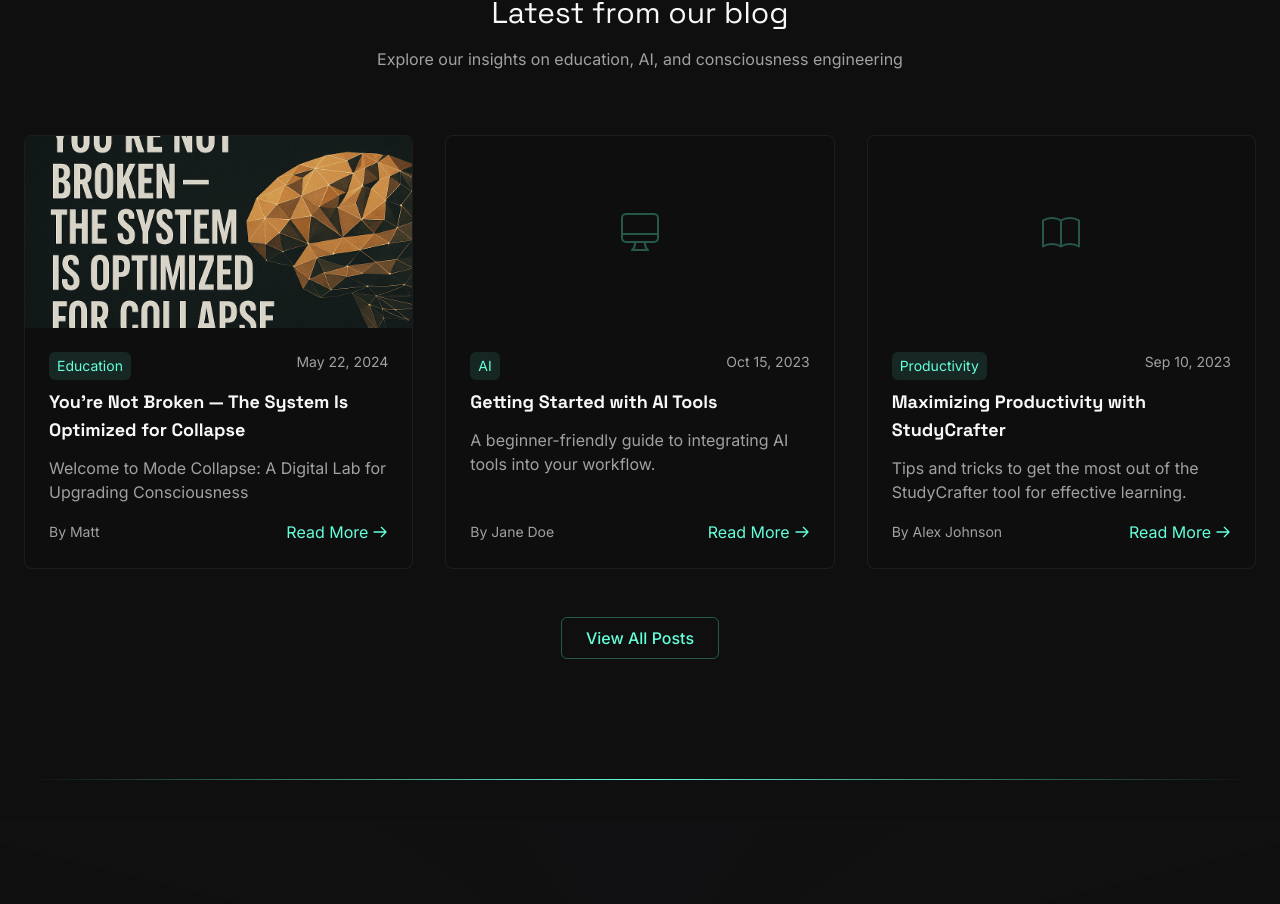
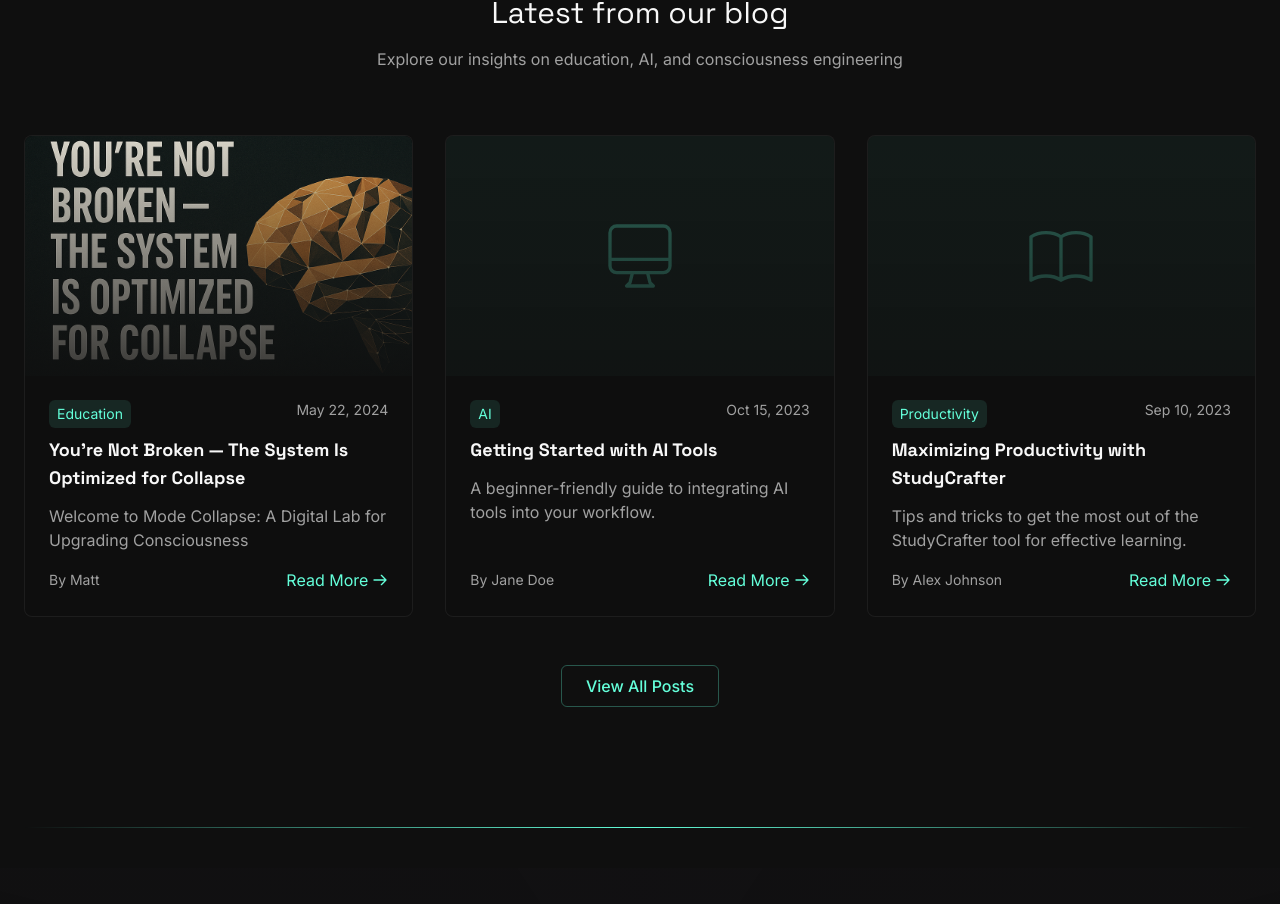
Before and after one commit to doommir/modecollapse, a Next.js app: page / in a window 1280 px wide. Shown: the part 1494-2398 px from the top of the page. Built offline with nearby package versions, Linux system fonts and the light colour scheme.

Commit message:
Enhance blog cards on homepage with images and better styling

```diff
--- a/src/app/page.tsx
+++ b/src/app/page.tsx
@@ -185,12 +185,13 @@ export default function Home() {
             {/* Blog Card 1 - Mode Collapse Intro */}
             <Link href="/blog/youre-not-broken-the-system-is-optimized-for-collapse" className="group">
               <div className="bg-darkBg/30 dark:bg-darkBg/30 rounded-lg overflow-hidden border border-textSecondary/10 hover:border-primary/30 transition-colors h-full flex flex-col">
-                <div className="h-48 bg-darkBg/50 relative overflow-hidden">
+                <div className="h-60 bg-darkBg/50 relative overflow-hidden">
                   <img
                     src="/blog/mode-collapse.png"
                     alt="Mode Collapse Blog Post"
-                    className="absolute inset-0 w-full h-full object-cover transition-transform group-hover:scale-105"
+                    className="absolute inset-0 w-full h-full object-cover transition-transform duration-700 group-hover:scale-105"
                   />
+                  <div className="absolute inset-0 bg-gradient-to-t from-darkBg/80 to-transparent"></div>
                 </div>
                 <div className="p-6 flex-grow flex flex-col">
                   <div className="flex justify-between items-start mb-2">
@@ -225,10 +226,13 @@ export default function Home() {
             {/* Blog Card 2 - AI Tools */}
             <Link href="/blog/getting-started-with-ai-tools" className="group">
               <div className="bg-darkBg/30 dark:bg-darkBg/30 rounded-lg overflow-hidden border border-textSecondary/10 hover:border-primary/30 transition-colors h-full flex flex-col">
-                <div className="h-48 bg-darkBg/50 flex items-center justify-center text-primary/30">
-                  <svg className="w-12 h-12" fill="none" viewBox="0 0 24 24" stroke="currentColor">
-                    <path strokeLinecap="round" strokeLinejoin="round" strokeWidth={1} d="M9.75 17L9 20l-1 1h8l-1-1-.75-3M3 13h18M5 17h14a2 2 0 002-2V5a2 2 0 00-2-2H5a2 2 0 00-2 2v10a2 2 0 002 2z" />
-                  </svg>
+                <div className="h-60 bg-primary/5 relative overflow-hidden">
+                  <div className="absolute inset-0 flex items-center justify-center text-primary/30">
+                    <svg className="w-20 h-20" fill="none" viewBox="0 0 24 24" stroke="currentColor">
+                      <path strokeLinecap="round" strokeLinejoin="round" strokeWidth={1} d="M9.75 17L9 20l-1 1h8l-1-1-.75-3M3 13h18M5 17h14a2 2 0 002-2V5a2 2 0 00-2-2H5a2 2 0 00-2 2v10a2 2 0 002 2z" />
+                    </svg>
+                  </div>
+                  <div className="absolute inset-0 bg-gradient-to-t from-darkBg/80 to-transparent opacity-70"></div>
                 </div>
                 <div className="p-6 flex-grow flex flex-col">
                   <div className="flex justify-between items-start mb-2">
@@ -263,10 +267,13 @@ export default function Home() {
             {/* Blog Card 3 - StudyCrafter */}
             <Link href="/blog/maximizing-productivity-with-studycrafter" className="group">
               <div className="bg-darkBg/30 dark:bg-darkBg/30 rounded-lg overflow-hidden border border-textSecondary/10 hover:border-primary/30 transition-colors h-full flex flex-col">
-                <div className="h-48 bg-darkBg/50 flex items-center justify-center text-primary/30">
-                  <svg className="w-12 h-12" fill="none" viewBox="0 0 24 24" stroke="currentColor">
-                    <path strokeLinecap="round" strokeLinejoin="round" strokeWidth={1} d="M12 6.253v13m0-13C10.832 5.477 9.246 5 7.5 5S4.168 5.477 3 6.253v13C4.168 18.477 5.754 18 7.5 18s3.332.477 4.5 1.253m0-13C13.168 5.477 14.754 5 16.5 5c1.747 0 3.332.477 4.5 1.253v13C19.832 18.477 18.247 18 16.5 18c-1.746 0-3.332.477-4.5 1.253" />
-                  </svg>
+                <div className="h-60 bg-primary/5 relative overflow-hidden">
+                  <div className="absolute inset-0 flex items-center justify-center text-primary/30">
+                    <svg className="w-20 h-20" fill="none" viewBox="0 0 24 24" stroke="currentColor">
+                      <path strokeLinecap="round" strokeLinejoin="round" strokeWidth={1} d="M12 6.253v13m0-13C10.832 5.477 9.246 5 7.5 5S4.168 5.477 3 6.253v13C4.168 18.477 5.754 18 7.5 18s3.332.477 4.5 1.253m0-13C13.168 5.477 14.754 5 16.5 5c1.747 0 3.332.477 4.5 1.253v13C19.832 18.477 18.247 18 16.5 18c-1.746 0-3.332.477-4.5 1.253" />
+                    </svg>
+                  </div>
+                  <div className="absolute inset-0 bg-gradient-to-t from-darkBg/80 to-transparent opacity-70"></div>
                 </div>
                 <div className="p-6 flex-grow flex flex-col">
                   <div className="flex justify-between items-start mb-2">
```
